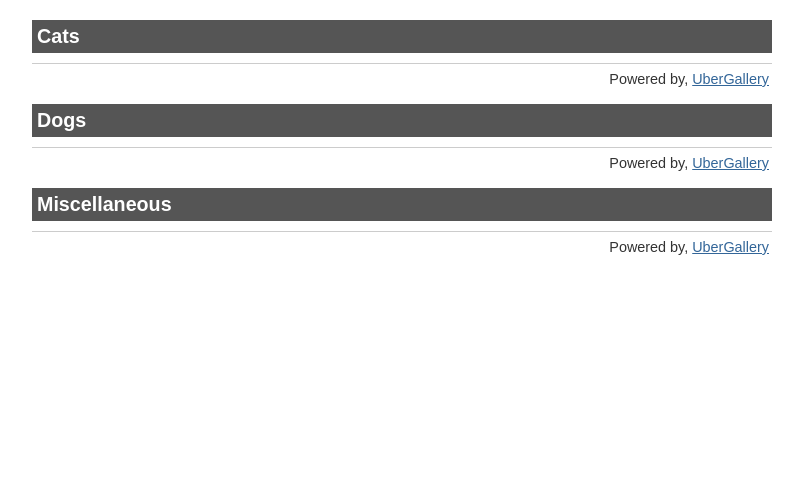
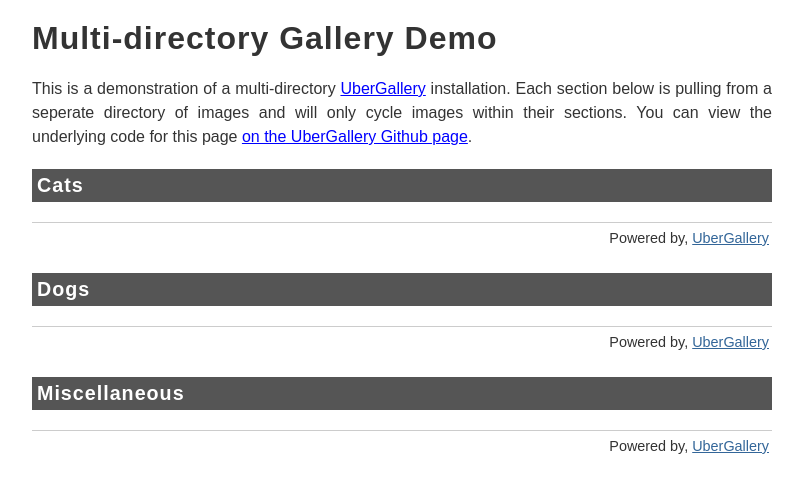
Before and after one commit to UberGallery/multi-gallery-example, a PHP site: page / in a window 1280 px wide. Shown: the top 493 px of the page, without its empty margins (238-1041 px from the left). Run offline with PHP 8.4, Linux system fonts and the light colour scheme; data that the repository does not hold is empty; some libraries are stand-ins or nearby versions.

Commit message:
Added a descriptive intro paragraph and title

```diff
--- a/css/style.css
+++ b/css/style.css
@@ -31,11 +31,24 @@ a:hover {
 /* -----| CONTENT |---------------------------------------------------------- */
 /* -------------------------------------------------------------------------- */
 
+h1 {
+    font-size: 2em;
+    letter-spacing: 1px;
+    margin: 20px 0;
+}
+
 h2 {
     background-color: #555;
     color: #FFF;
+    letter-spacing: 1px;
+    margin: 20px 0;
     padding: 5px;
-    margin: 10px 0;
+}
+
+p {
+    line-height: 1.5em;
+    margin: 20px 0;
+    text-align: justify;
 }
 
 
--- a/index.php
+++ b/index.php
@@ -32,6 +32,15 @@
 
     <div class="pageWrap">
 
+        <h1 id="pageTitle">Multi-directory Gallery Demo</h1>
+
+        <p>
+            This is a demonstration of a multi-directory <a href="http://www.ubergallery.net">UberGallery</a>
+            installation. Each section below is pulling from a seperate directory of images and will only
+            cycle images within their sections.  You can view the underlying code for this page
+            <a href="https://github.com/UberGallery/multi-gallery-example">on the UberGallery Github page</a>.
+        </p>
+
         <?php include_once('resources/UberGallery.php'); ?>
 
         <h2>Cats</h2>
```
